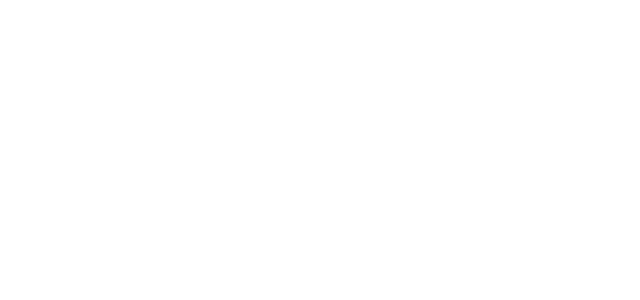
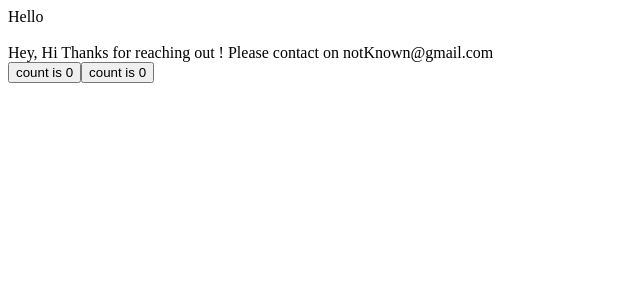
Before and after one commit to prakashreddy5155/AllVueProjects, a Vue app in the folder Basic vue3 project/vue3-basic-project/: page / in a window 1280 px wide. Shown: the top 300 px of the page, without its empty margins (0-640 px from the left). Built offline with nearby package versions, Linux system fonts and the light colour scheme.

Commit message:
learn: rendered the component by registering them globally in main.js

```diff
--- /dev/null
+++ b/Basic vue3 project/vue3-basic-project/src/App.vue
@@ -0,0 +1,19 @@
+<template>
+
+<div> {{ greet }}</div> <br>
+<contact-us>  </contact-us> <br>
+<button-counter></button-counter>
+<button-counter></button-counter>
+</template>
+<script>
+import ButtonCounter from './components/ButtonCounter.vue';
+
+export default{
+  components: { ButtonCounter },
+    setup()
+    {
+        const greet = "Hello";
+        return { greet};
+    }
+}
+</script>
--- /dev/null
+++ b/Basic vue3 project/vue3-basic-project/src/components/ButtonCounter.vue
@@ -0,0 +1,18 @@
+<template>
+
+<button v-on:click="count++"> count is {{ count }} </button>
+
+</template>
+<script>
+import {ref} from "vue";
+export default {
+
+    setup()
+    {
+        let count = ref(0);
+        return {
+            count
+        }
+    }
+}
+</script>
--- /dev/null
+++ b/Basic vue3 project/vue3-basic-project/src/components/ContactUs.vue
@@ -0,0 +1,19 @@
+<template>
+ Hey, Hi Thanks for reaching out !
+ Please contact on {{ email }}
+</template>
+
+<script>
+
+import {ref} from "vue";
+
+export default {
+    setup()
+    {
+        let email = ref("notKnown@gmail.com");
+        return{
+            email
+        }
+    }
+}
+</script>
```
Also changed, not shown: Basic vue3 project/vue3-basic-project/src/main.js (+7 -2 lines).
